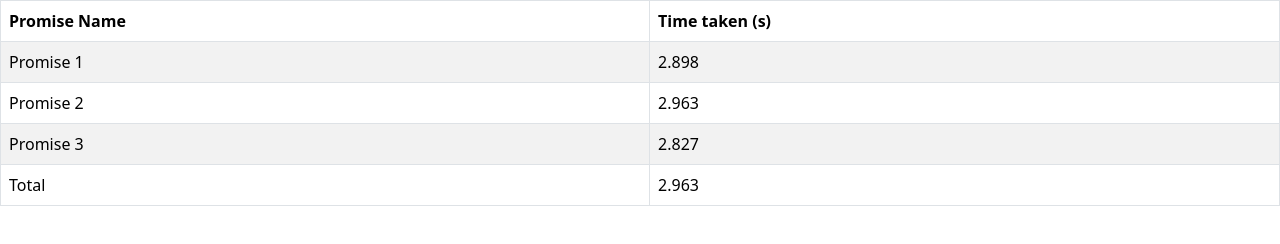
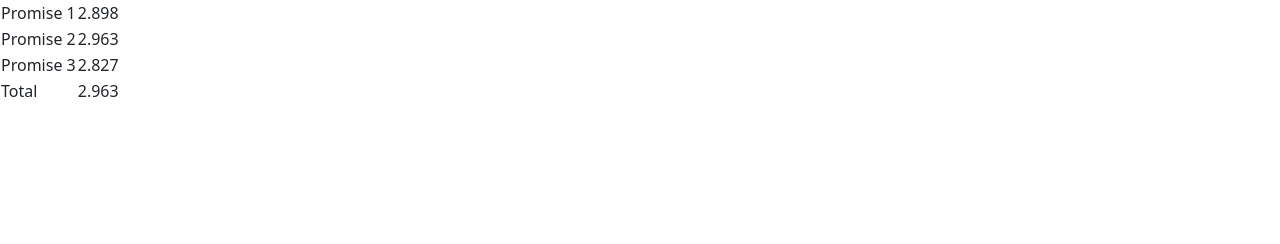
Before and after one commit to acciojob/wait-for-multiple-promises-zbrrk, a website: page main.html in a window 1280 px wide. Drawn offline with nearby package versions, Linux system fonts and the light colour scheme.

Commit message:
created a submission

```diff
--- a/main.html
+++ b/main.html
@@ -13,15 +13,14 @@
 
   <body>
     <!-- the entire body must be written by student -->
-    <table class="table table-striped table-hover table-bordered">
-      <thead>
-        <tr>
-          <th>Promise Name</th>
-          <th>Time taken (s)</th>
-        </tr>
-      </thead>
-      <tbody id="output"></tbody>
-    </table>
+    <table>
+  <tbody id="output">
+    <tr>
+      <td colspan="2">Loading...</td>
+    </tr>
+  </tbody>
+</table>
+
 
     <script type="text/javascript" src="./script.js"></script>
     <script
```
